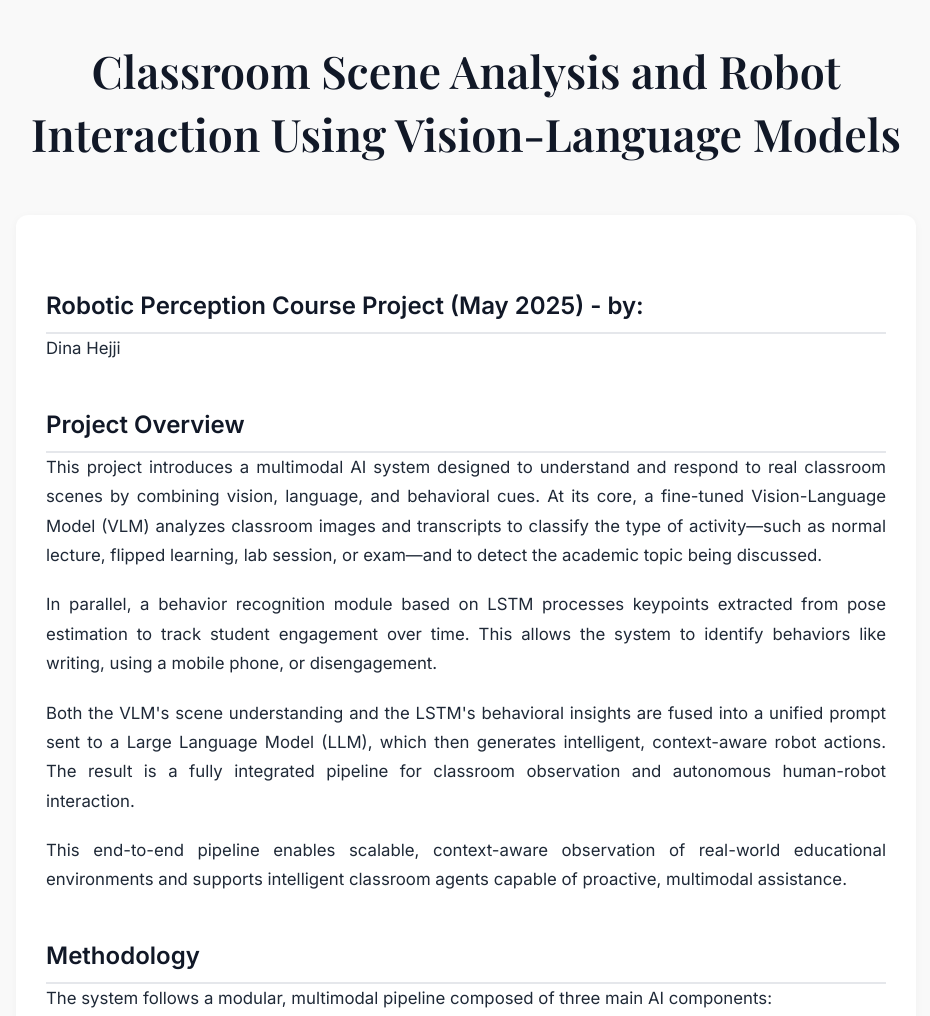
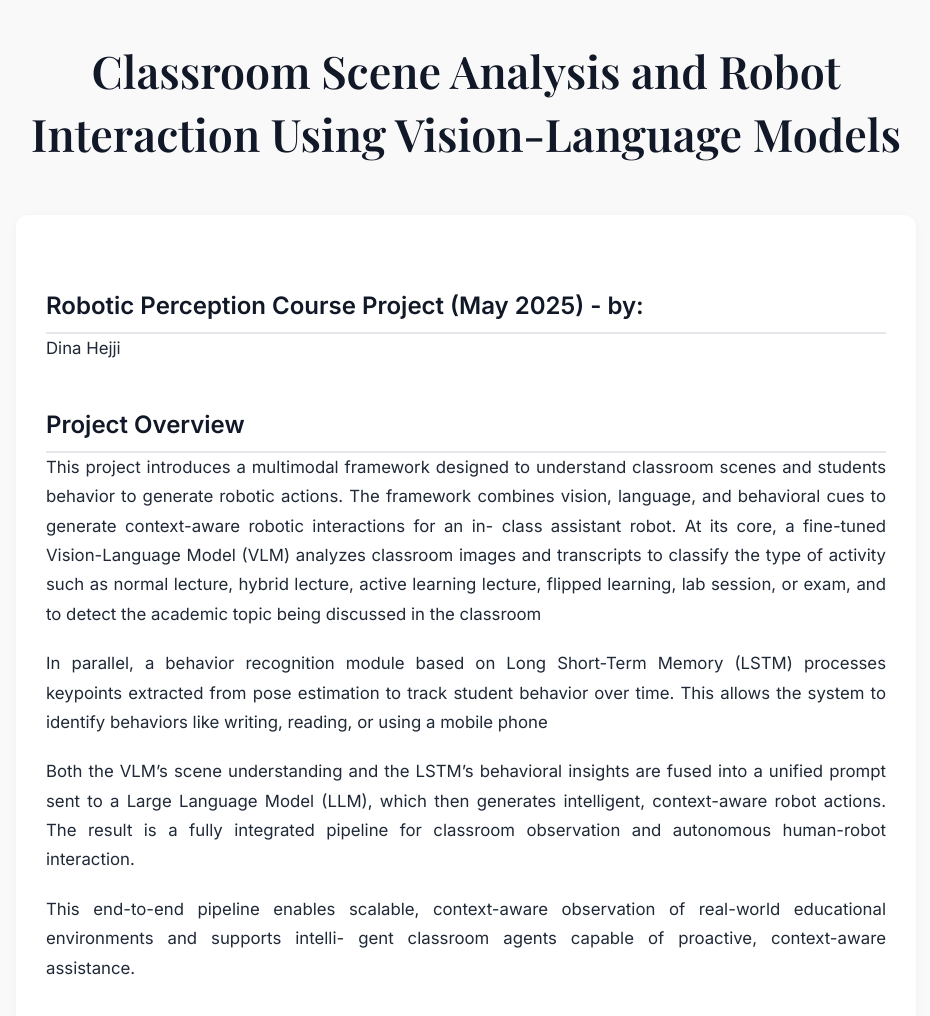
Before and after one commit to dinahejji/VLM-Classroom-Classification, a plain HTML site: page index.html in a window 1280 px wide. Shown: the top 1016 px of the page, without its empty margins (174-1104 px from the left). Drawn offline with nearby package versions, Linux system fonts and the light colour scheme.

Commit message:
Update index.html

```diff
--- a/index.html
+++ b/index.html
@@ -104,17 +104,22 @@
 Dina Hejji</p>
 <h2>Project Overview</h2>
 <p>
-  This project introduces a multimodal AI system designed to understand and respond to real classroom scenes by combining vision, language, and behavioral cues. At its core, a fine-tuned Vision-Language Model (VLM) analyzes classroom images and transcripts to classify the type of activity—such as normal lecture, flipped learning, lab session, or exam—and to detect the academic topic being discussed.
-</p>
+This project introduces a multimodal framework designed to understand classroom scenes and students behavior to generate robotic
+actions. The framework combines vision, language, and behavioral cues to generate context-aware robotic interactions for an in-
+class assistant robot. At its core, a fine-tuned Vision-Language Model (VLM) analyzes classroom images and transcripts to classify
+the type of activity such as normal lecture, hybrid lecture, active learning lecture, flipped learning, lab session, or exam, and to
+detect the academic topic being discussed in the classroom</p>
 <p>
-  In parallel, a behavior recognition module based on LSTM processes keypoints extracted from pose estimation to track student engagement over time. This allows the system to identify behaviors like writing, using a mobile phone, or disengagement.
-</p>
+In parallel, a behavior recognition module based on Long Short-Term Memory (LSTM) processes keypoints extracted from pose
+estimation to track student behavior over time. This allows the system to identify behaviors like writing, reading, or using a mobile
+phone</p>
 <p>
-  Both the VLM's scene understanding and the LSTM's behavioral insights are fused into a unified prompt sent to a Large Language Model (LLM), which then generates intelligent, context-aware robot actions. The result is a fully integrated pipeline for classroom observation and autonomous human-robot interaction.
-</p>
+Both the VLM’s scene understanding and the LSTM’s behavioral insights are fused into a unified prompt sent to a Large Language
+Model (LLM), which then generates intelligent, context-aware robot actions. The result is a fully integrated pipeline for classroom
+observation and autonomous human-robot interaction.</p>
 <p>
-  This end-to-end pipeline enables scalable, context-aware observation of real-world educational environments and supports intelligent classroom agents capable of proactive, multimodal assistance.
-</p>
+This end-to-end pipeline enables scalable, context-aware observation of real-world educational environments and supports intelli-
+gent classroom agents capable of proactive, context-aware assistance.</p>
 
 
 
```
